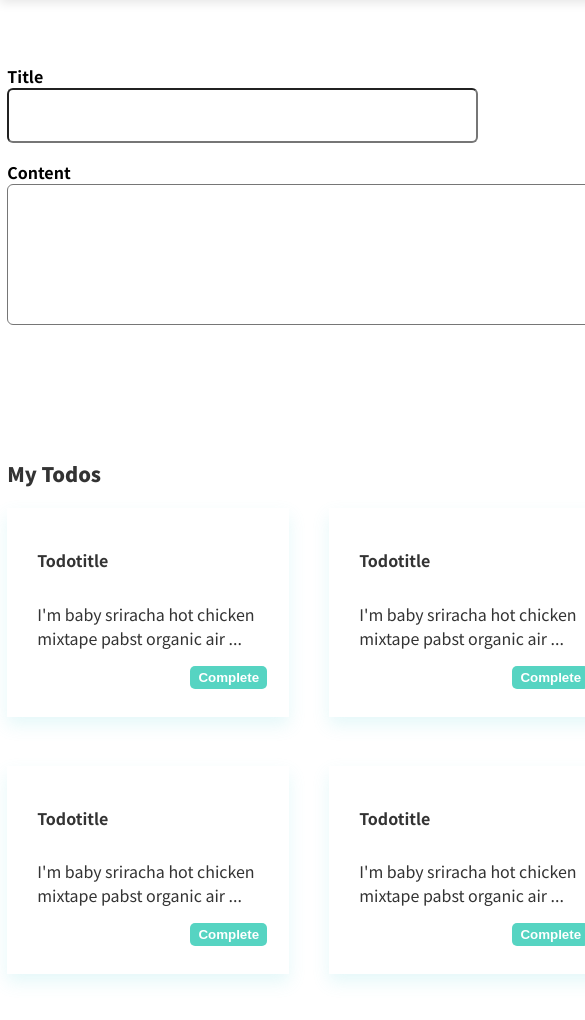
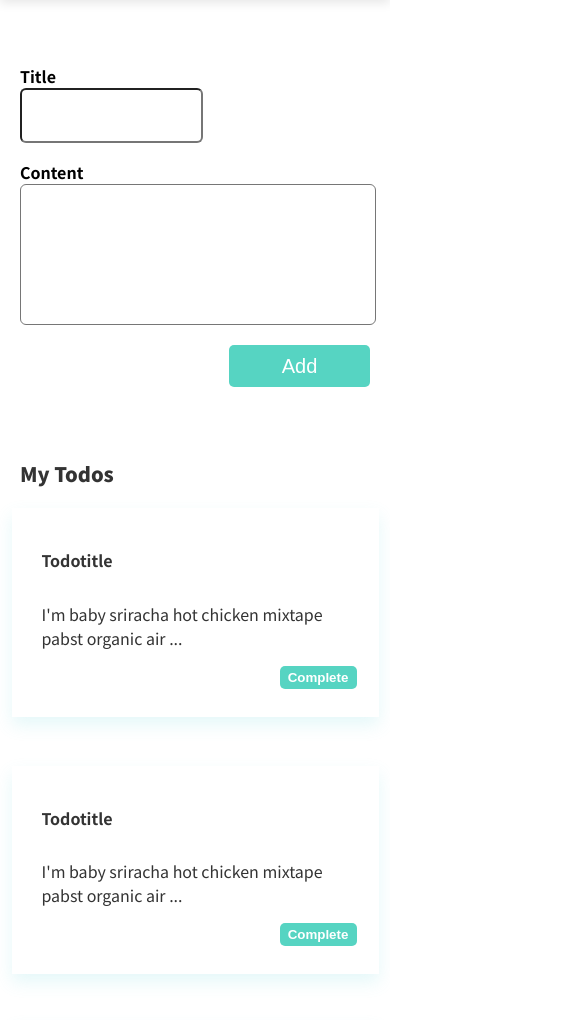
Before and after one commit to Havneby/Oppgave-02, a plain HTML site: page index.html in a window 390 px wide. Shown: the part 66-1086 px from the top of the page, 585 px wide, since content can reach past the window. Drawn offline with Linux system fonts and the light colour scheme.

Commit message:
Finishing touches. * Made elements responsive. * Added a single column layout for displays 800px or smaller.

```diff
--- a/css/style.css
+++ b/css/style.css
@@ -11,6 +11,7 @@ body {
 }
 
 header {
+  justify-self: stretch;
   grid-area: header;
   display: flex;
   flex-direction: row;
@@ -27,13 +28,13 @@ main {
   display: flex;
   flex-direction: column;
   align-items: center;
-  justify-content: center;
+  justify-content: stretch;
 }
 main section {
   display: flex;
   flex-direction: column;
   align-items: flex-start;
-  width: 926px;
+  width: 100%;
 }
 main section section {
   width: 100%;
@@ -60,14 +61,14 @@ main section section {
 }
 
 .textInSet {
-  width: 463px;
+  width: 50%;
   height: 49px;
   font-size: 30px;
   margin-bottom: 17px;
 }
 
 textarea {
-  width: 926px;
+  width: 100%;
   height: 135px;
   resize: none;
   font-family: "Noto Sans JP", sans-serif;
@@ -81,6 +82,7 @@ input, textarea {
 form {
   display: flex;
   flex-direction: column;
+  width: 100%;
 }
 
 h1 {
@@ -110,10 +112,12 @@ a {
   flex-direction: row;
   flex-wrap: wrap;
   max-width: 100%;
+  row-gap: 49px;
+  column-gap: 40px;
+  justify-content: space-between;
 }
 
 article {
-  margin-bottom: 49px;
   box-shadow: #5DD3D829 0px 8px 16px;
   padding: 27px 22px 28px 30px;
   width: 230px;
@@ -135,4 +139,28 @@ button {
   font-weight: 500;
 }
 
+@media only screen and (max-width: 800px) {
+  body {
+    display: grid;
+    grid-template-areas: "header" "main";
+    grid-template-columns: 1fr;
+    grid-template-rows: auto;
+    justify-content: stretch;
+  }
+
+  main {
+    padding: 0 20px;
+  }
+
+  .boxes {
+    flex-direction: column;
+    flex-wrap: nowrap;
+    align-items: center;
+  }
+
+  article {
+    width: 90%;
+  }
+}
+
 /*# sourceMappingURL=style.css.map */
--- a/index.html
+++ b/index.html
@@ -8,7 +8,7 @@
     </head>
     <body>
         <header>
-            <h1><a href="index.html">HIOF</a></h1>
+            <nav><h1><a href="index.html">HIOF</a></h1></nav>
             <h1 class="fontMedium">User user</h1>
         </header>
         <main>
@@ -25,15 +25,7 @@
                 <section>
                     <h1>My Todos</h1>
                     <section class="boxes">
-                        <article class="rightMargin">
-                            <h2>Todotitle</h2>
-                            <p>
-                                I'm baby sriracha hot chicken mixtape pabst organic air ...
-                            </p>
-                            <button>Complete</button>
-                        </article>
-
-                        <article class="rightMargin">
+                        <article>
                             <h2>Todotitle</h2>
                             <p>
                                 I'm baby sriracha hot chicken mixtape pabst organic air ...
@@ -49,7 +41,7 @@
                             <button>Complete</button>
                         </article>
 
-                        <article class="rightMargin">
+                        <article>
                             <h2>Todotitle</h2>
                             <p>
                                 I'm baby sriracha hot chicken mixtape pabst organic air ...
@@ -57,7 +49,15 @@
                             <button>Complete</button>
                         </article>
 
-                        <article class="rightMargin">
+                        <article>
+                            <h2>Todotitle</h2>
+                            <p>
+                                I'm baby sriracha hot chicken mixtape pabst organic air ...
+                            </p>
+                            <button>Complete</button>
+                        </article>
+
+                        <article>
                             <h2>Todotitle</h2>
                             <p>
                                 I'm baby sriracha hot chicken mixtape pabst organic air ...
```
